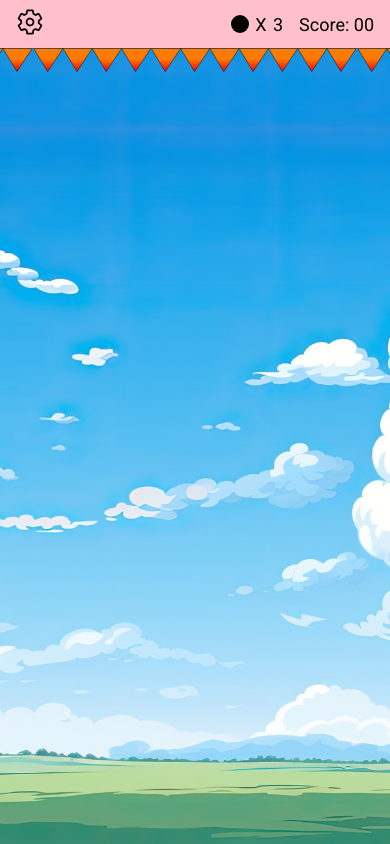
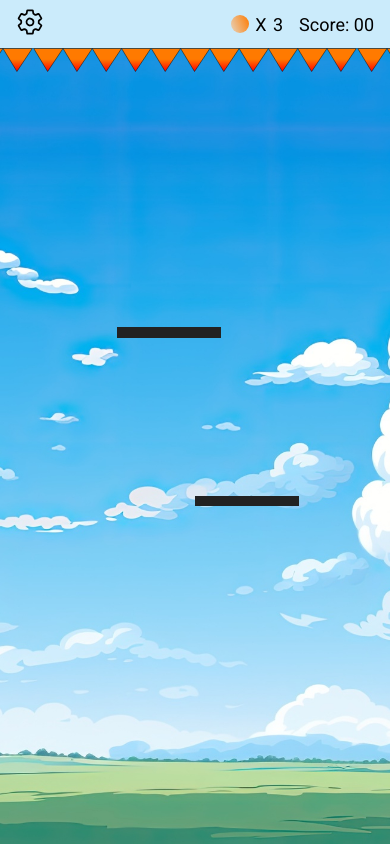
Before and after one commit to pratikkw/Free-Fall-Game, a website: page index.html in a window 390 px wide. Drawn offline with nearby package versions, Linux system fonts and the light colour scheme.

Commit message:
Setup the ladder size.

```diff
--- a/SASS/abstracts/mediaquery.scss
+++ b/SASS/abstracts/mediaquery.scss
@@ -19,6 +19,18 @@
 
     // MARGIN
     --game-status-margin-rgt: 0.75rem;
+  }
+
+  .game {
+    // WIDTH & HEIGHT
+    --ladder-width: 10rem;
+  }
+}
+
+@media only screen and (max-width: 700px) {
+  .game {
+    // WIDTH & HEIGHT
+    --ladder-width: 9rem;
   }
 }
 
@@ -49,6 +61,7 @@
   .game {
     // WIDTH & HEIGHT
     --spikes-height: 1.75rem;
+    --ladder-width: 7rem;
   }
 }
 
@@ -56,5 +69,6 @@
   .game {
     // WIDTH & HEIGHT
     --spikes-height: 1.5rem;
+    --ladder-width: 6.5rem;
   }
 }
--- a/SASS/pages/home.scss
+++ b/SASS/pages/home.scss
@@ -23,7 +23,7 @@
   // MARGIN
   --game-status-margin-rgt: 1rem;
 
-  background-color: pink;
+  background-color: hsl(200, 85%, 89%);
   justify-content: space-between;
   padding: var(--header-pri-padding);
 
@@ -40,7 +40,11 @@
         width: var(--small-ball-width);
         aspect-ratio: 1/1;
         border-radius: 50%;
-        background-color: black;
+        background-image: linear-gradient(
+          250deg,
+          #ff7a00,
+          hsla(29, 100%, 75%, 0.504)
+        );
       }
 
       &__left {
@@ -57,6 +61,10 @@
 .game {
   // WIDTH & HEIGHT
   --spikes-height: 2rem;
+  --ladder-width: 12rem;
+  --ladder-height: 1.25vh;
+
+  position: relative;
 
   &__area {
     background-image: url(../../Images/cloud_three.jpg);
@@ -72,4 +80,21 @@
     background-position: center;
     height: var(--spikes-height);
   }
+
+  .ladder {
+    position: absolute;
+    background-color: #222;
+    width: var(--ladder-width);
+    height: var(--ladder-height);
+
+    &__one {
+      bottom: 40vh;
+      left: 50vw;
+    }
+
+    &__two {
+      bottom: 60vh;
+      left: 30vw;
+    }
+  }
 }
--- a/index.html
+++ b/index.html
@@ -54,6 +54,8 @@
       <!-- GAME AREA -->
       <section class="game game__area">
         <div class="spikes"></div>
+        <div class="ladder ladder__one"></div>
+        <div class="ladder ladder__two"></div>
       </section>
     </main>
   </body>
```
Also changed, not shown: CSS/style.css.
